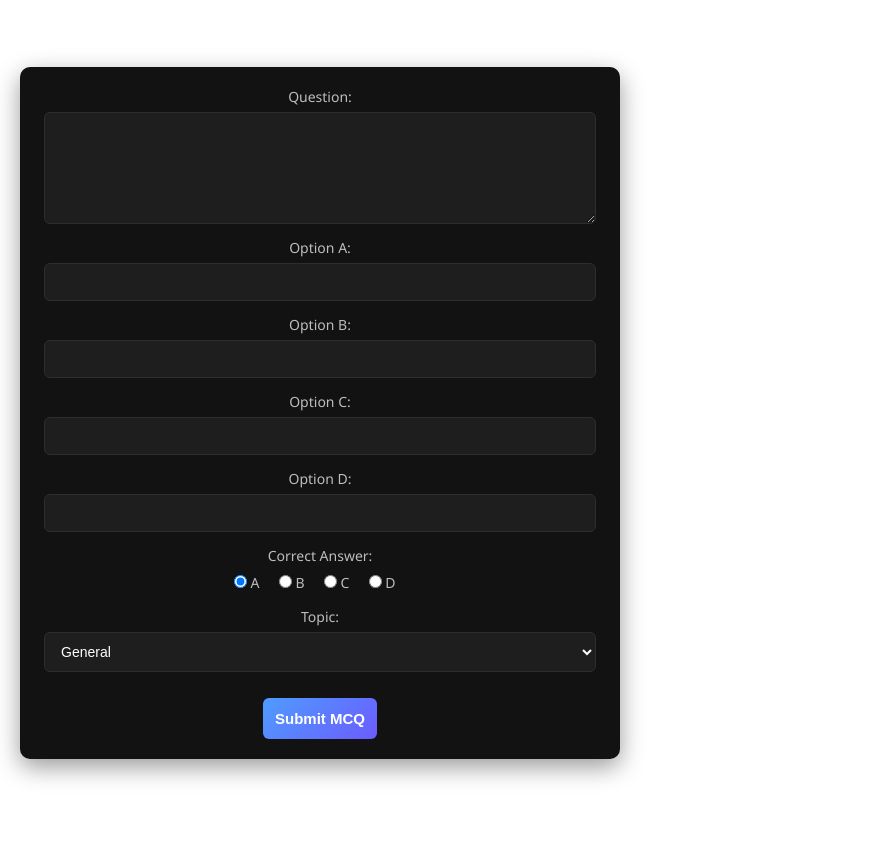
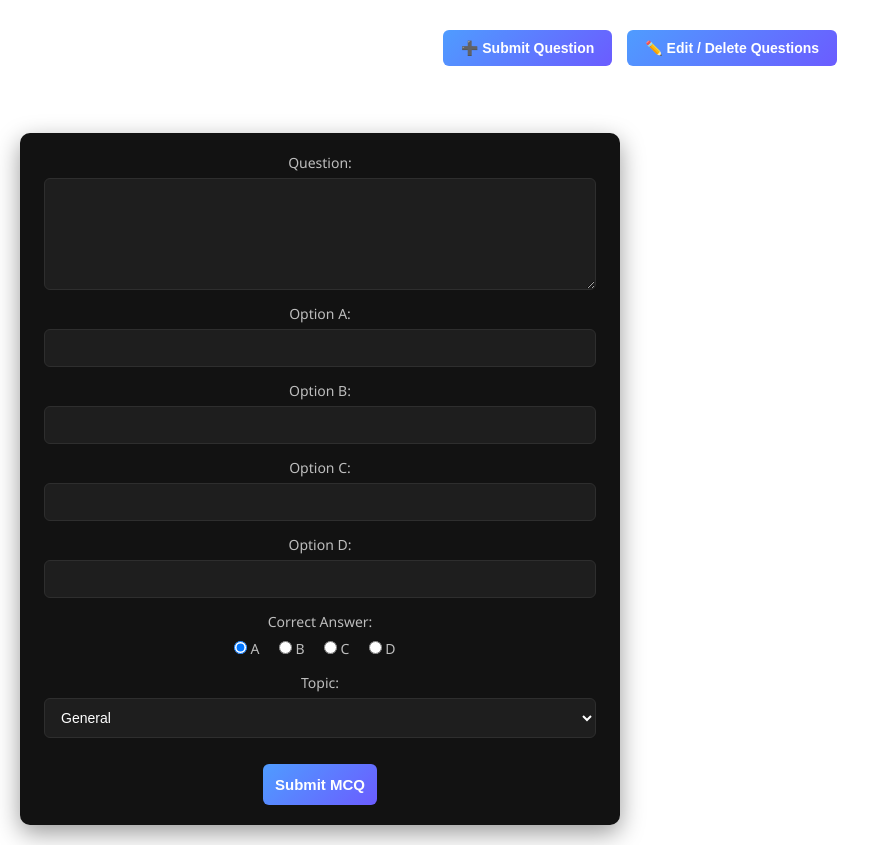
Before and after one commit to Assam157/BITM_Quiz, a React (Create React App) app: page / in a window 1280 px wide. Shown: the whole page, without its empty margins (0-894 px from the left). Before the commit the page ends 800 px from the top, so only its background shows below. Built offline with nearby package versions, Linux system fonts and the light colour scheme.

Commit message:
Update App.js

```diff
--- a/src/App.js
+++ b/src/App.js
@@ -1,13 +1,59 @@
-import logo from './logo.svg';
-import './App.css';
-import PostQuestionForm from "./components/QuestionSubmittingForm"
+import "./App.css";
+import { useState } from "react";
+
+import PostQuestionForm from "./components/QuestionSubmittingForm";
+import ManageQuestions from "./components/ManageQuestions";
 
 function App() {
+  const [page, setPage] = useState("submit");
+
   return (
     <div className="App">
-      <PostQuestionForm/>
+      {/* Navigation */}
+      <div style={navStyle}>
+        <button
+          style={page === "submit" ? activeBtn : btn}
+          onClick={() => setPage("submit")}
+        >
+          ➕ Submit Question
+        </button>
+
+        <button
+          style={page === "manage" ? activeBtn : btn}
+          onClick={() => setPage("manage")}
+        >
+          ✏️ Edit / Delete Questions
+        </button>
+      </div>
+
+      {/* Page Render */}
+      <div style={{ marginTop: "20px" }}>
+
+        {page === "submit" && <PostQuestionForm />}
+        {page === "manage" && <ManageQuestions />}
+      </div>
     </div>
   );
 }
 
+/* -------------------- Styles -------------------- */
+const navStyle = {
+  display: "flex",
+  justifyContent: "center",
+  gap: "15px",
+  marginTop: "20px",
+};
+
+const btn = {
+  padding: "10px 18px",
+  fontSize: "14px",
+  cursor: "pointer",
+};
+
+const activeBtn = {
+  ...btn,
+  backgroundColor: "#4caf50",
+  color: "white",
+};
+
 export default App;
```
